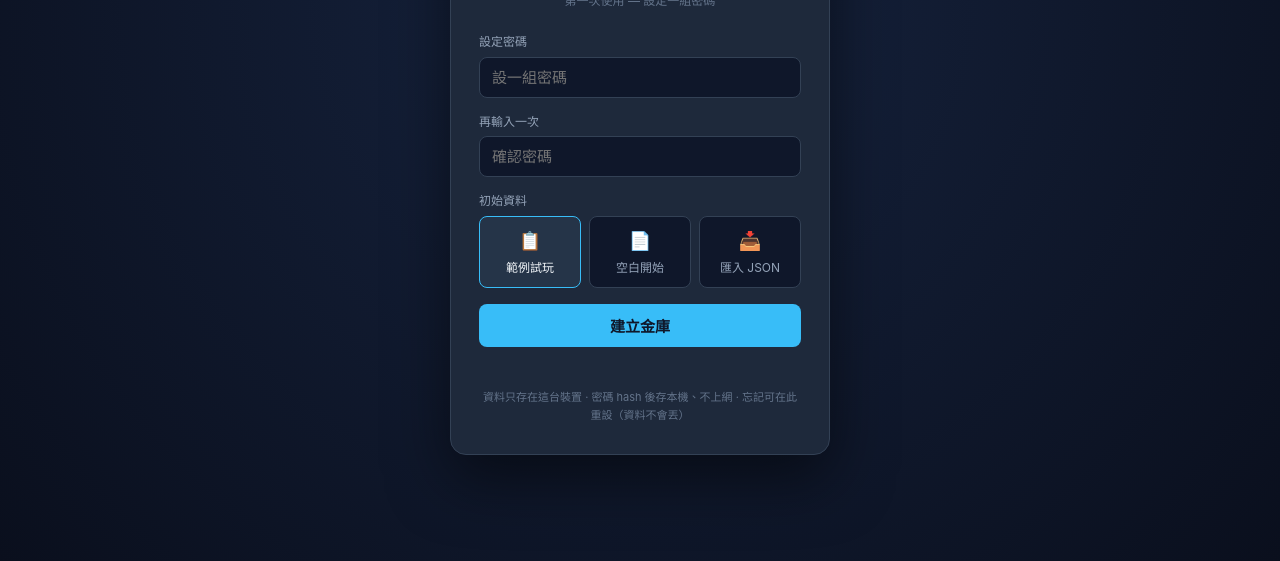
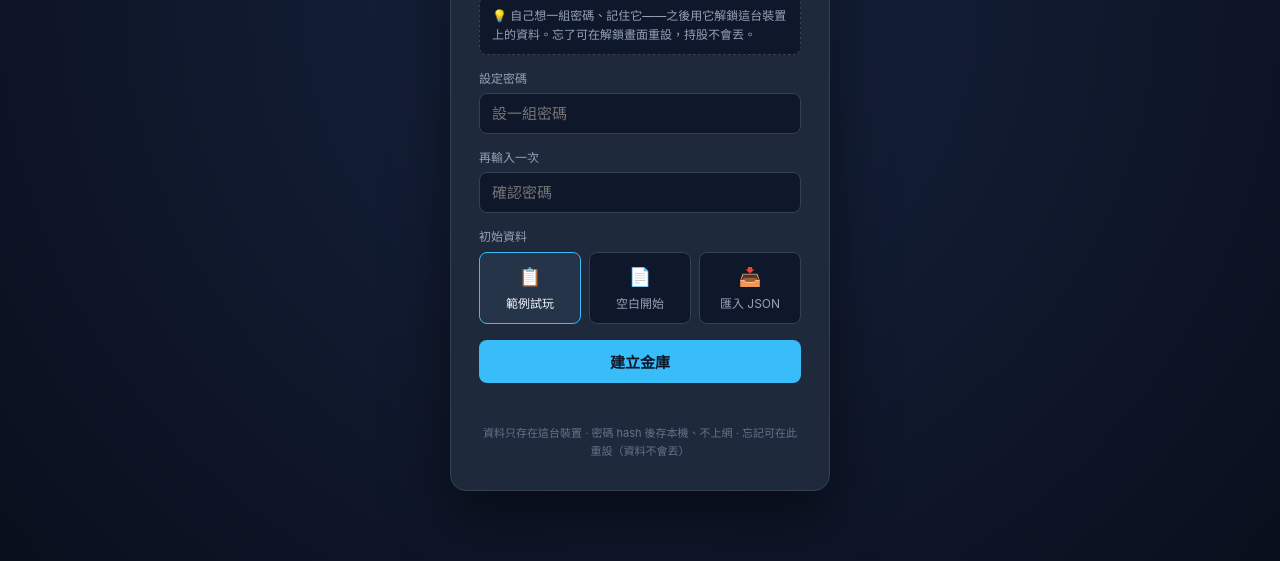
Before and after one commit to zonal0223tw-max/stock-vault, a plain HTML site: page index.html in a window 1280 px wide. Shown: the part 239-800 px from the top of the page. Drawn offline with Linux system fonts and the light colour scheme.

Commit message:
gate 引導文案 + README 使用者說明（給 share 對象一看就懂）
Co-Authored-By: Claude Opus 4.8 (1M context) <noreply@anthropic.com>

```diff
--- a/index.html
+++ b/index.html
@@ -254,6 +254,7 @@ thead .col-label { background: var(--bg-card); } tfoot .col-label { background:
     <div class="gate-title">持股金庫</div>
     <div class="gate-sub" id="gate-sub">輸入密碼解鎖</div>
     <div id="gate-setup-extra" hidden>
+      <div style="font-size:12px;color:var(--text-sec);background:var(--bg);border:1px dashed var(--border);border-radius:8px;padding:9px 12px;margin-bottom:14px;line-height:1.6;">💡 自己想一組密碼、記住它——之後用它解鎖這台裝置上的資料。忘了可在解鎖畫面重設，持股不會丟。</div>
       <div class="gate-field">
         <label>設定密碼</label>
         <input type="password" id="gate-pw1" placeholder="設一組密碼" autocomplete="new-password">
```
Also changed, not shown: 1 other file.
